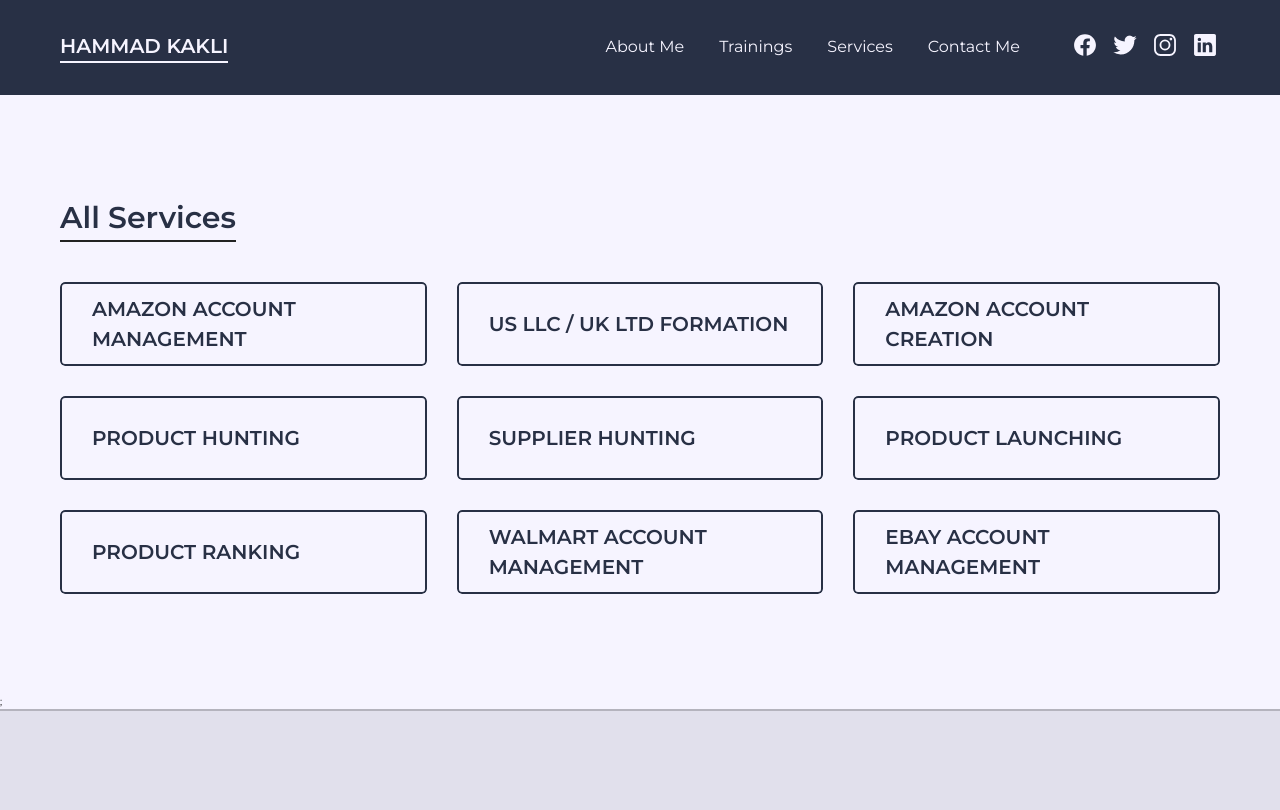
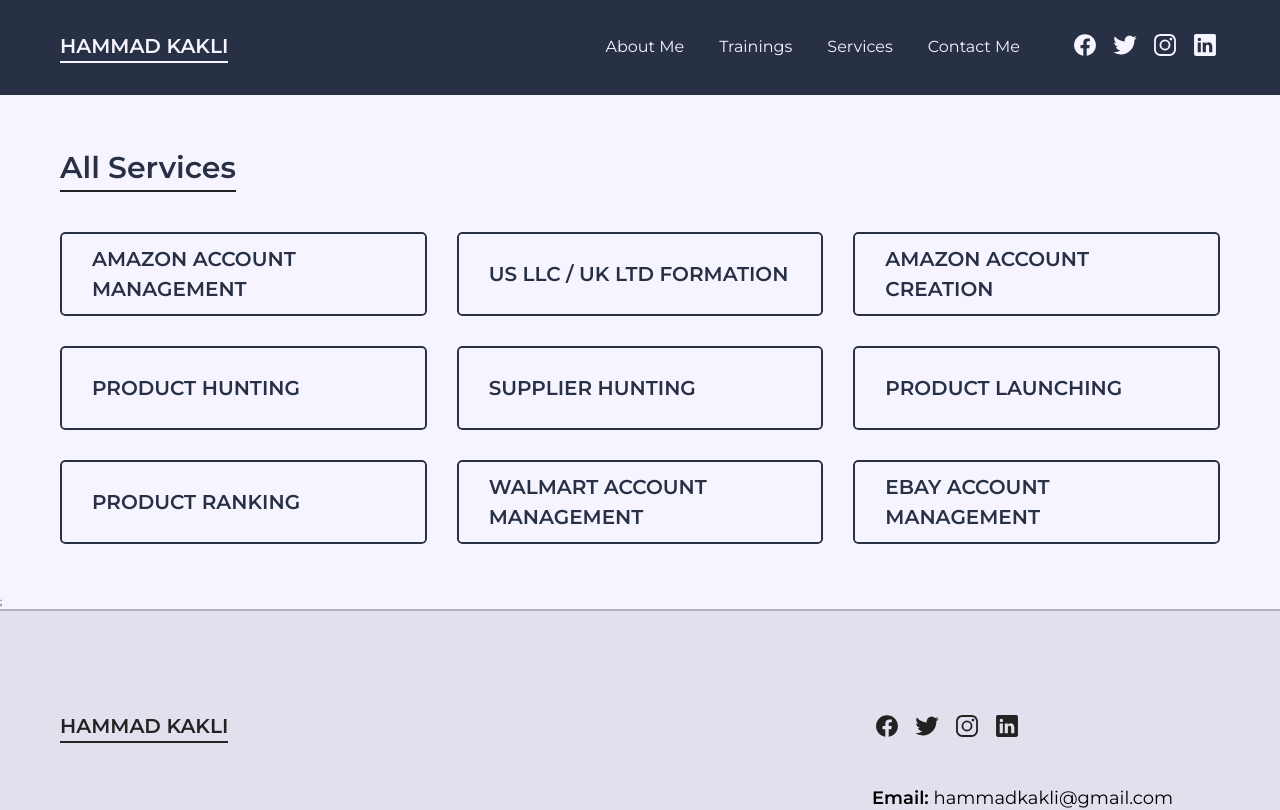
Before and after one commit to umerkang66/hammad-portfolio, a Next.js app: page /services in a window 1280 px wide. Shown: the top 810 px of the page. Built offline with nearby package versions, Linux system fonts and the light colour scheme.

Commit message:
change the default padding of sections

```diff
--- a/components/contact-page/contact.module.scss
+++ b/components/contact-page/contact.module.scss
@@ -2,7 +2,7 @@
 @import '../../styles/mixins';
 
 .contact {
-  padding: 10rem 0;
+  padding: 5rem 0;
 
   &__content {
     display: flex;
--- a/components/services/all-services/all-services.module.scss
+++ b/components/services/all-services/all-services.module.scss
@@ -1,3 +1,3 @@
 .all_services {
-  padding: 10rem 0;
+  padding: 5rem 0;
 }
--- a/components/trainings/all-trainings/all-trainings.module.scss
+++ b/components/trainings/all-trainings/all-trainings.module.scss
@@ -1,3 +1,3 @@
 .trainings {
-  padding: 10rem 0;
+  padding: 5rem 0;
 }
```
